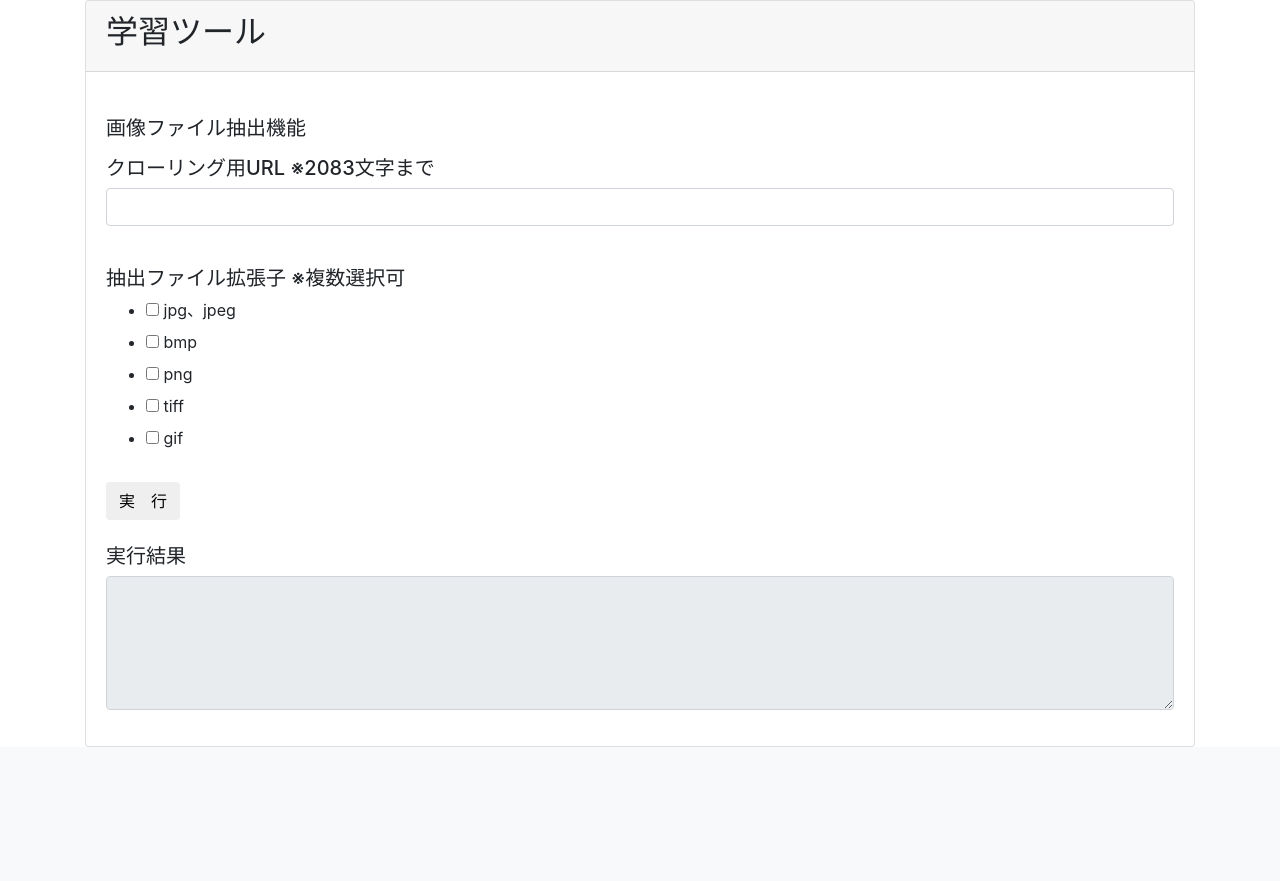
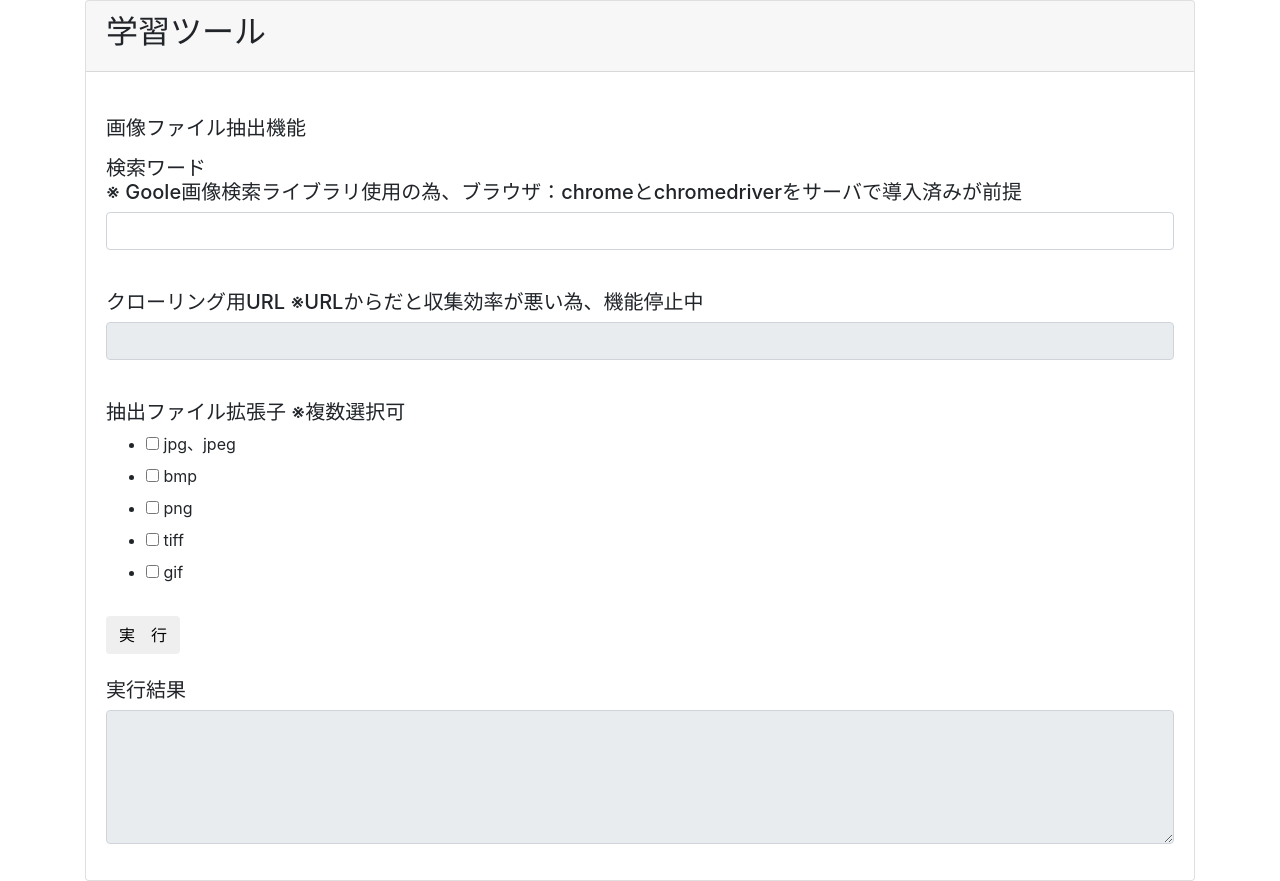
Before and after one commit to eto1976/MlApp, a Django app: page /mlapp/tabmenuTools in a window 1280 px wide. Shown: the part 56-937 px from the top of the page. Before the commit the page ends 803 px from the top, so only its background shows below. Run offline with Django 3.2, Linux system fonts and the light colour scheme; some libraries are stand-ins or nearby versions.

Commit message:
Google検索でのスクレイピング機能製造開始

```diff
--- a/MlApp/forms/toolsform.py
+++ b/MlApp/forms/toolsform.py
@@ -11,11 +11,18 @@ class ToolsForm(forms.Form):
         ('.gif', 'gif'),
     ]
 
+    stkeyword = forms.CharField(
+        label='stkeyword',
+        max_length=2083,
+        required=True,
+        widget=forms.TextInput(attrs={'class': "form-control"}),
+    )
+
     sturlpath = forms.CharField(
         label='sturlpath',
         max_length=2083,
         required=True,
-        widget=forms.TextInput(attrs={'class': "form-control"}),
+        widget=forms.TextInput(attrs={'class': "form-control",'readonly': 'readonly'}),
     )
 
     fileExtension = forms.MultipleChoiceField(
--- a/MlApp/templates/tools.html
+++ b/MlApp/templates/tools.html
@@ -45,9 +45,13 @@ $(function () {
 		        <div class="form-group">
 			        <h5>画像ファイル抽出機能</h5>
 		        </div>
-
 		        <div class="form-group">
-		        	<h5>クローリング用URL ※2083文字まで</h5>
+		        	<h5>検索ワード <BR>※ Goole画像検索ライブラリ使用の為、ブラウザ：chromeとchromedriverをサーバで導入済みが前提</h5>
+					{{ toolsForm.stkeyword }}
+		        </div>
+				<BR>
+		        <div class="form-group">
+		        	<h5>クローリング用URL ※URLからだと収集効率が悪い為、機能停止中</h5>
 					{{ toolsForm.sturlpath }}
 		        </div>
 				<BR>
```
